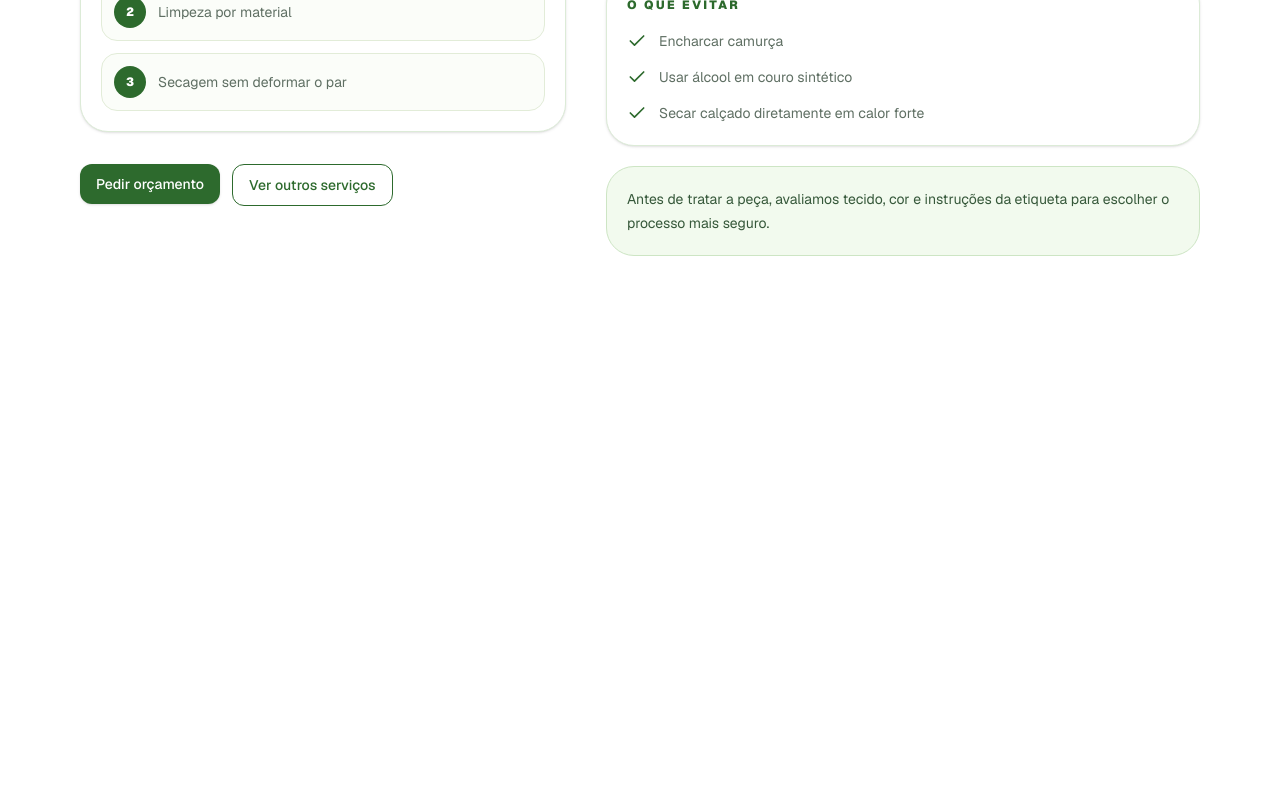
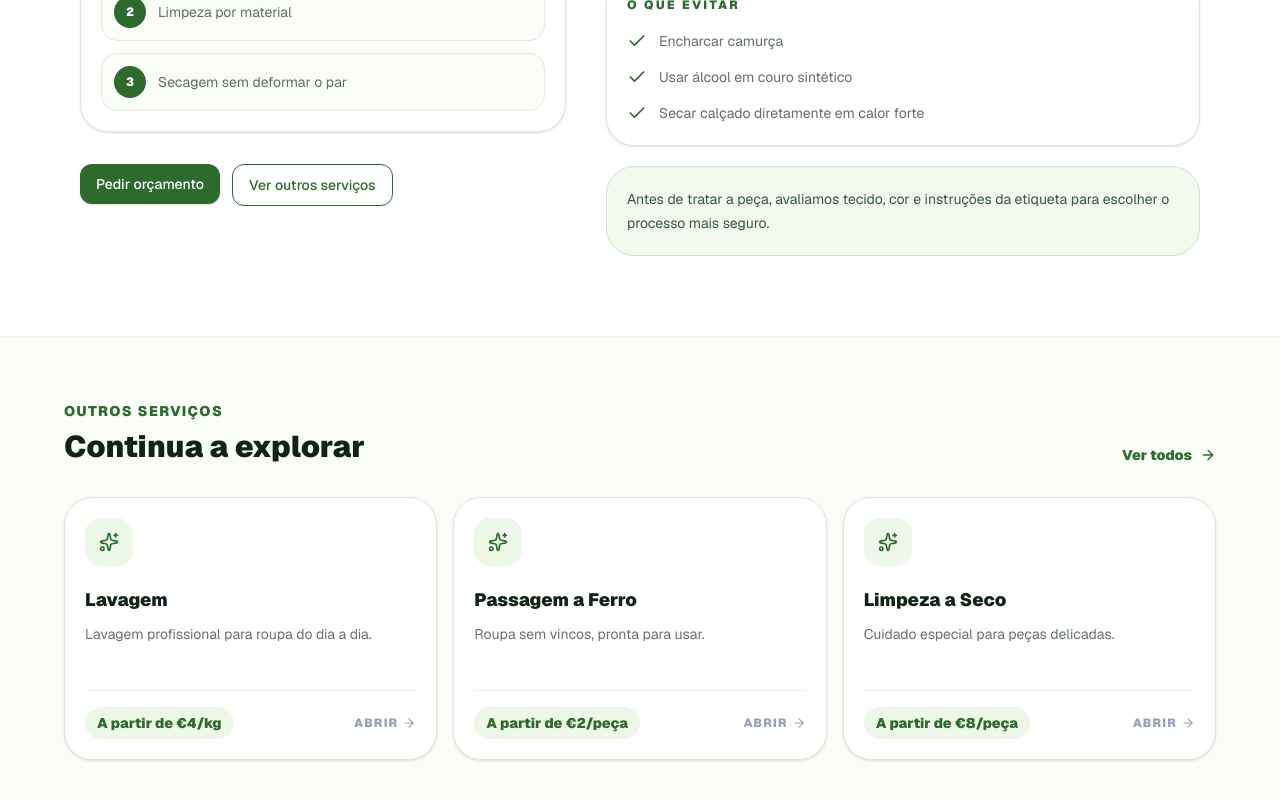
Before and after one commit to Pedrocerqueiracavalcante/easyclean, a Next.js app: page /servicos/calcado in a window 1280 px wide. Shown: the part 1196-1996 px from the top of the page. Before the commit the page ends 1532 px from the top, so only its background shows below. Built offline with nearby package versions, Linux system fonts and the light colour scheme; no server answers.

Commit message:
Improve service detail navigation

```diff
--- a/src/app/servicos/[slug]/page.tsx
+++ b/src/app/servicos/[slug]/page.tsx
@@ -1,7 +1,7 @@
 import Image from "next/image";
 import Link from "next/link";
 import { notFound } from "next/navigation";
-import { ArrowLeft, Check, Droplets, Sparkles } from "lucide-react";
+import { ArrowLeft, ArrowRight, Check, Droplets, Sparkles } from "lucide-react";
 import { Button } from "@/components/ui/button";
 import { LanguageSelector } from "@/components/language-selector";
 import { getServiceBySlug, servicePages } from "@/lib/service-pages";
@@ -25,6 +25,8 @@ export default async function ServicePage({ params }: ServicePageProps) {
   if (!service) {
     notFound();
   }
+
+  const relatedServices = servicePages.filter((item) => item.slug !== service.slug).slice(0, 3);
 
   return (
     <main className="min-h-screen bg-white text-[#102316]">
@@ -187,6 +189,44 @@ export default async function ServicePage({ params }: ServicePageProps) {
           </div>
         </div>
       </section>
+
+      <section className="border-t border-[#edf4ea] bg-[#fbfdf9] px-4 py-16">
+        <div className="mx-auto max-w-6xl">
+          <div className="mb-8 flex flex-col gap-3 sm:flex-row sm:items-end sm:justify-between">
+            <div>
+              <p className="mb-2 text-sm font-black uppercase tracking-widest text-[#2D6A2D]">Outros serviços</p>
+              <h2 className="text-3xl font-black text-[#102316]">Continua a explorar</h2>
+            </div>
+            <Link href="/#servicos" className="inline-flex items-center gap-2 text-sm font-black text-[#2D6A2D] hover:underline">
+              Ver todos
+              <ArrowRight className="h-4 w-4" />
+            </Link>
+          </div>
+
+          <div className="grid gap-4 md:grid-cols-3">
+            {relatedServices.map((item) => (
+              <Link
+                key={item.slug}
+                href={`/servicos/${item.slug}`}
+                className="group rounded-[28px] border border-[#dcebd7] bg-white p-5 shadow-sm transition hover:-translate-y-1 hover:border-[#b9d9ad] hover:shadow-xl hover:shadow-[#1f5d28]/10"
+              >
+                <div className="mb-5 flex h-12 w-12 items-center justify-center rounded-2xl bg-[#eef8e8] text-[#2D6A2D] transition group-hover:bg-[#2D6A2D] group-hover:text-white">
+                  <Sparkles className="h-5 w-5" />
+                </div>
+                <h3 className="text-lg font-black text-[#102316]">{item.title}</h3>
+                <p className="mt-2 min-h-[48px] text-sm leading-6 text-[#66736a]">{item.subtitle}</p>
+                <div className="mt-5 flex items-center justify-between border-t border-[#edf4ea] pt-4">
+                  <span className="rounded-full bg-[#eef8e8] px-3 py-1.5 text-sm font-black text-[#2D6A2D]">{item.price}</span>
+                  <span className="inline-flex items-center gap-1 text-xs font-black uppercase tracking-widest text-[#94a3b8] transition group-hover:text-[#2D6A2D]">
+                    Abrir
+                    <ArrowRight className="h-3.5 w-3.5" />
+                  </span>
+                </div>
+              </Link>
+            ))}
+          </div>
+        </div>
+      </section>
     </main>
   );
 }
```
